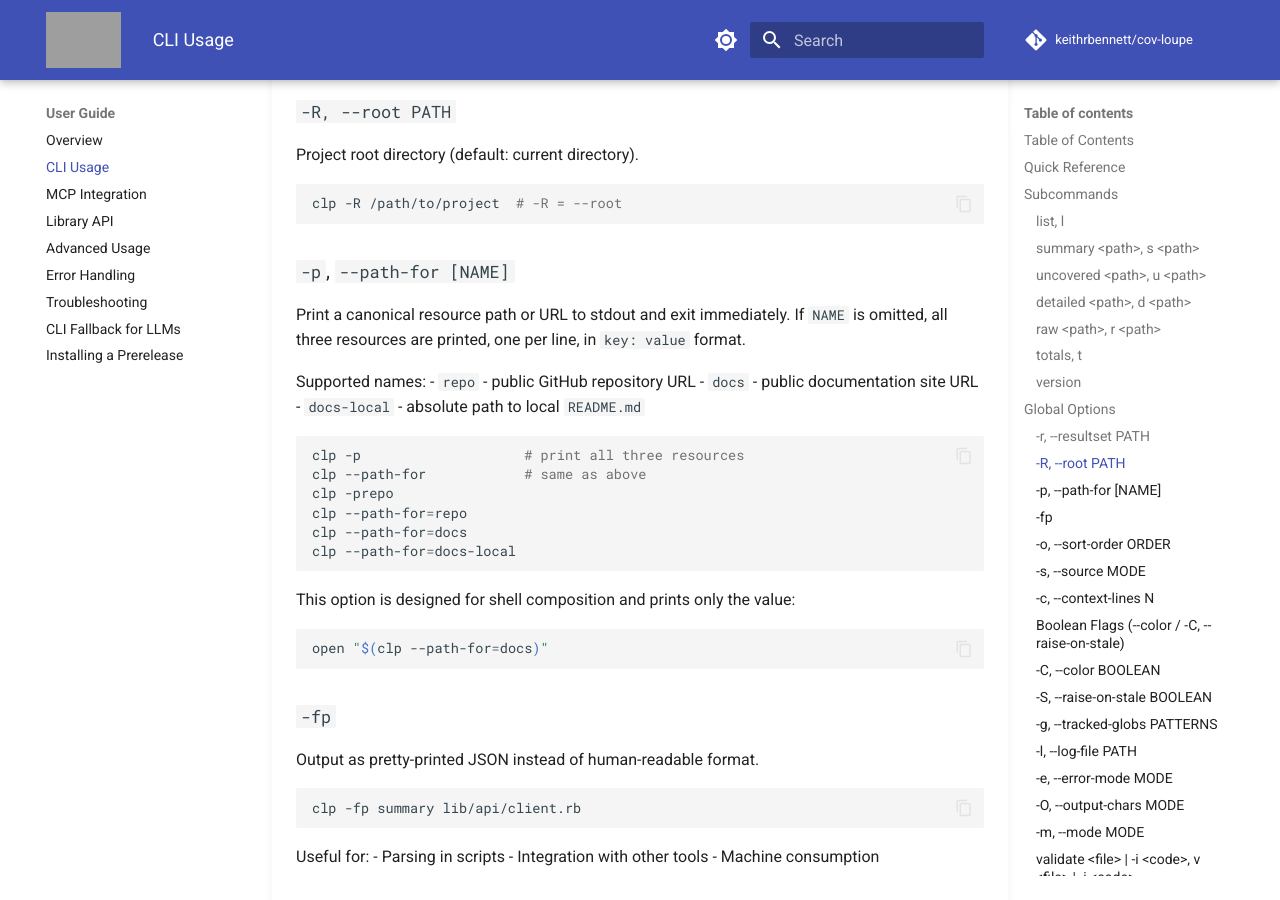
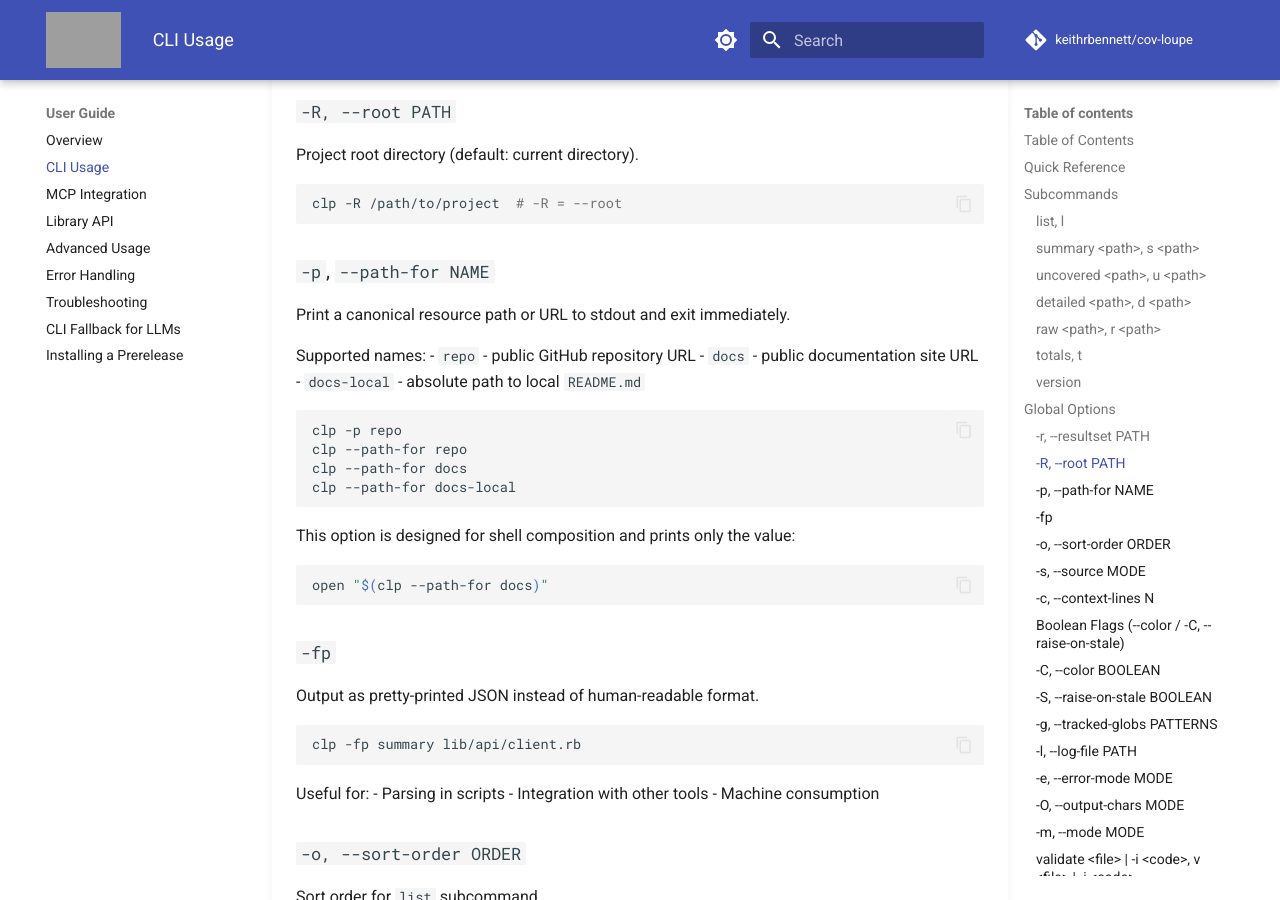
Before and after one commit to keithrbennett/simplecov-mcp, an MkDocs documentation site: the page built from docs/user/CLI_USAGE.md, in a window 1280 px wide and 900 px high, scrolled down 9124 px. Built offline with MkDocs 1.6.1 and Material for MkDocs 9.7.7, drawn with Linux system fonts in a browser that asks for light colours; comment, search, counter and statistics services are not loaded; some of the changed text lies outside the part shown; grey boxes are pictures that could not be loaded.

Commit message:
Drop optional-arg form: --path-for always requires NAME
Simpler interface: the user always supplies one of repo, docs, or
docs-local. Removes the no-arg all-values output and the lambda-based
test structure that came with the optional argument.

https://claude.ai/code/session_016ryzBdWZEy38Sqe8ENBBVy

````diff
--- a/docs/user/CLI_USAGE.md
+++ b/docs/user/CLI_USAGE.md
@@ -59,10 +59,10 @@ clp version
 clp -h  # -h = --help
 
 # Print canonical resource paths/URLs (stdout only)
-clp -p                    # all three
-clp --path-for=repo
-clp --path-for=docs
-clp --path-for=docs-local
+clp -p repo
+clp --path-for repo
+clp --path-for docs
+clp --path-for docs-local
 ```
 
 ## Subcommands
@@ -421,10 +421,9 @@ Project root directory (default: current directory).
 clp -R /path/to/project  # -R = --root
 ```
 
-### `-p`, `--path-for [NAME]`
+### `-p`, `--path-for NAME`
 
-Print a canonical resource path or URL to stdout and exit immediately. If `NAME`
-is omitted, all three resources are printed, one per line, in `key: value` format.
+Print a canonical resource path or URL to stdout and exit immediately.
 
 Supported names:
 - `repo` - public GitHub repository URL
@@ -432,18 +431,16 @@ Supported names:
 - `docs-local` - absolute path to local `README.md`
 
 ```sh
-clp -p                    # print all three resources
-clp --path-for            # same as above
-clp -prepo
-clp --path-for=repo
-clp --path-for=docs
-clp --path-for=docs-local
+clp -p repo
+clp --path-for repo
+clp --path-for docs
+clp --path-for docs-local
 ```
 
 This option is designed for shell composition and prints only the value:
 
 ```sh
-open "$(clp --path-for=docs)"
+open "$(clp --path-for docs)"
 ```
 
 ### `-fp`
````
Also changed, not shown: README.md (+5 -7 lines), 3 other files.
